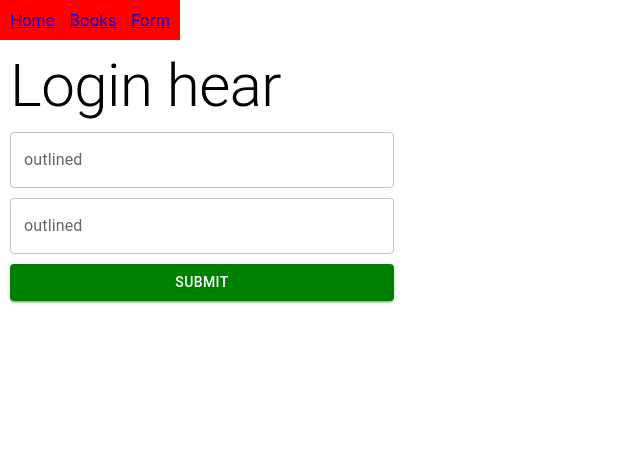
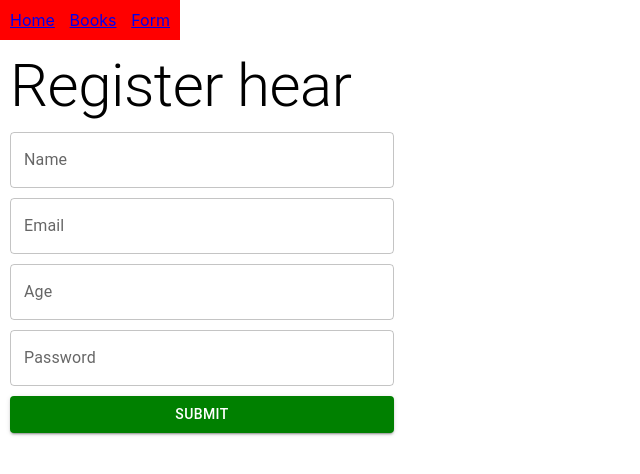
Before and after one commit to Harsh-21-Vaghasiya/Tatvasoft-Bookstore, a React (Create React App) app: page /form in a window 1280 px wide. Shown: the top 474 px of the page, without its empty margins (0-640 px from the left). Built offline with nearby package versions, Linux system fonts and the light colour scheme.

Commit message:
UserEffect done

```diff
--- a/src/components/Form.jsx
+++ b/src/components/Form.jsx
@@ -1,5 +1,5 @@
 import { Button, TextField, Typography } from "@mui/material";
-import React, { useState } from "react";
+import React, { useEffect, useState } from "react";
 const Form = () => {
 
     const [username, setusername] = useState("");
@@ -8,6 +8,12 @@ const Form = () => {
         username: username,
         password: password,
     });
+
+    useEffect(() => {
+        if (UserDetails.username.length > 4) {
+            console.log('use effect called with username');
+        }
+    }, [UserDetails.username]);
 
 
     const handleSubmit = () => {
@@ -18,15 +24,25 @@ const Form = () => {
     return (
         <>
             <div className="form-demo">
-                <Typography variant="h2">Login hear</Typography>
-                <TextField label="outlined"
+                <Typography variant="h2">Register hear</Typography>
+                <TextField label="Name"
                     variant="outlined"
                     value={UserDetails.username}
-                    onChange={(e) => setUserDetails({username:e.target.value})} />
-                <TextField label="outlined"
+                    onChange={(e) => setUserDetails((prev) => ({ ...prev, username: e.target.value }))} />
+                <TextField label="Email"
                     variant="outlined"
                     value={UserDetails.password}
-                    onChange={(e) => setUserDetails({password:e.target.value})}
+                    onChange={(e) => setUserDetails({ password: e.target.value })}
+                />
+                <TextField label="Age"
+                    variant="outlined"
+                    value={UserDetails.password}
+                    onChange={(e) => setUserDetails({ password: e.target.value })}
+                />
+                <TextField label="Password"
+                    variant="outlined"
+                    value={UserDetails.password}
+                    onChange={(e) => setUserDetails((prev) => ({ ...prev, password: e.target.value }))}
                 />
                 <Button variant="contained" type="submit" onClick={handleSubmit}>Submit</Button>
             </div>
```
